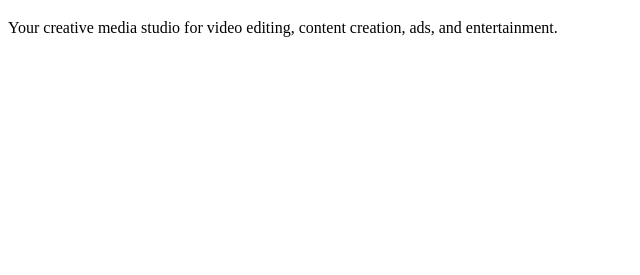
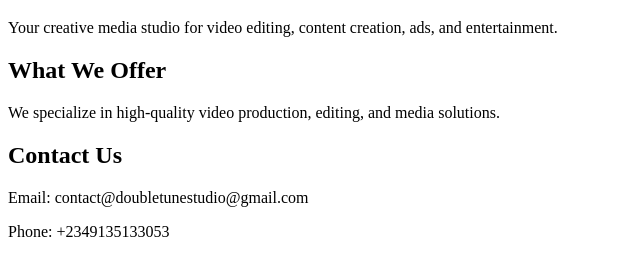
Before and after one commit to zeewalex07/doubletunestudio, a plain HTML site: page index.html in a window 1280 px wide. Shown: the part 61-336 px from the top of the page, without its empty margins (0-640 px from the left). Drawn offline with Linux system fonts and the light colour scheme.

Commit message:
Update index.html

```diff
--- a/index.html
+++ b/index.html
@@ -10,3 +10,9 @@
     <p>Your creative media studio for video editing, content creation, ads, and entertainment.</p>
 </body>
 </html>
+<h2>What We Offer</h2>
+<p>We specialize in high-quality video production, editing, and media solutions.</p>
+
+<h2>Contact Us</h2>
+<p>Email: contact@doubletunestudio@gmail.com</p>
+<p>Phone: +2349135133053</p>
```
